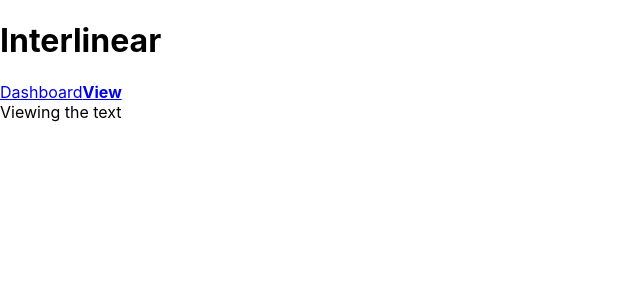
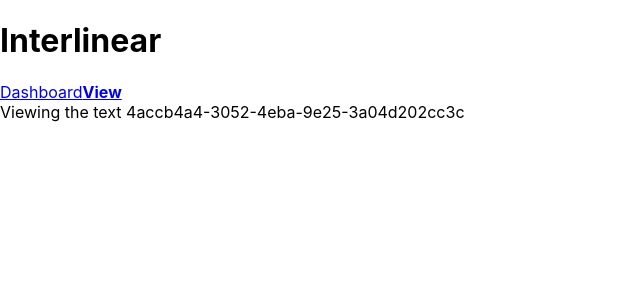
Before and after one commit to igoryen/emblica, a React (Create React App) app: page /view/4accb4a4-3052-4eba-9e25-3a04d202cc3c in a window 1280 px wide. Shown: the top 300 px of the page, without its empty margins (0-640 px from the left). Built offline with nearby package versions, Linux system fonts and the light colour scheme.

Commit message:
Query strings and URL parameters

```diff
--- a/src/ViewText.js
+++ b/src/ViewText.js
@@ -2,7 +2,7 @@ import React from 'react'
 
 export const ViewText = (props) => (
     <div>
-        Viewing the text
+        Viewing the text {props.match.params.id}
     </div>
 )
 
--- a/src/index.js
+++ b/src/index.js
@@ -7,13 +7,13 @@ import Dashboard from './Dashboard'
 import ViewText from './ViewText'
 import NotFoundPage from './NotFoundPage'
 import * as serviceWorker from './serviceWorker';
-console.log("ccc")
+
 const routes = (
   <BrowserRouter>
     <Header />
     <Switch>
-      <Route path="/" exact component={Dashboard} />
-      <Route path="/view" component={ViewText} />
+      <Route path="/" exact={true} component={Dashboard} />
+      <Route path="/view/:id" component={ViewText} />
       <Route component={NotFoundPage} />
     </Switch>
   </BrowserRouter>
```
